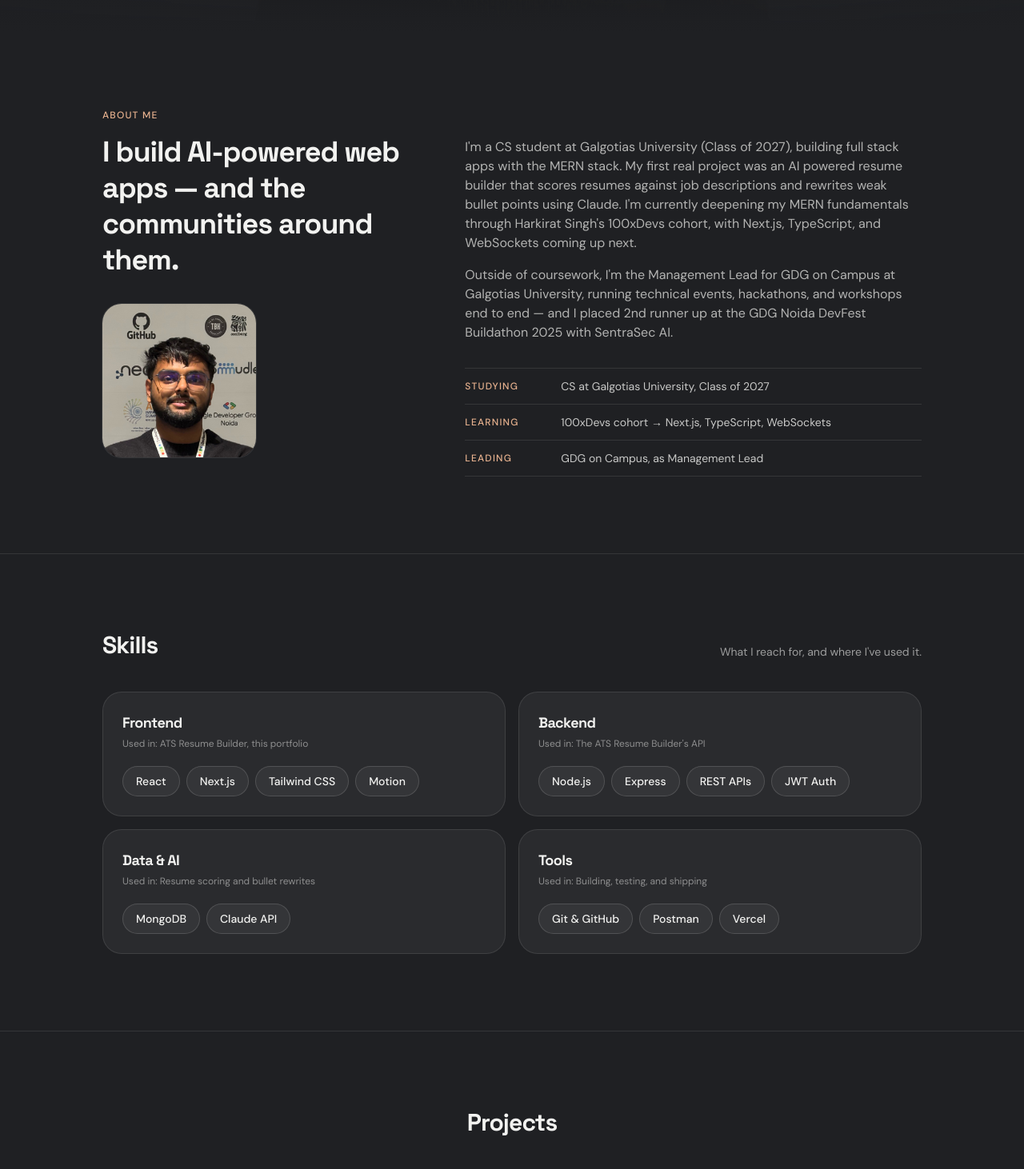
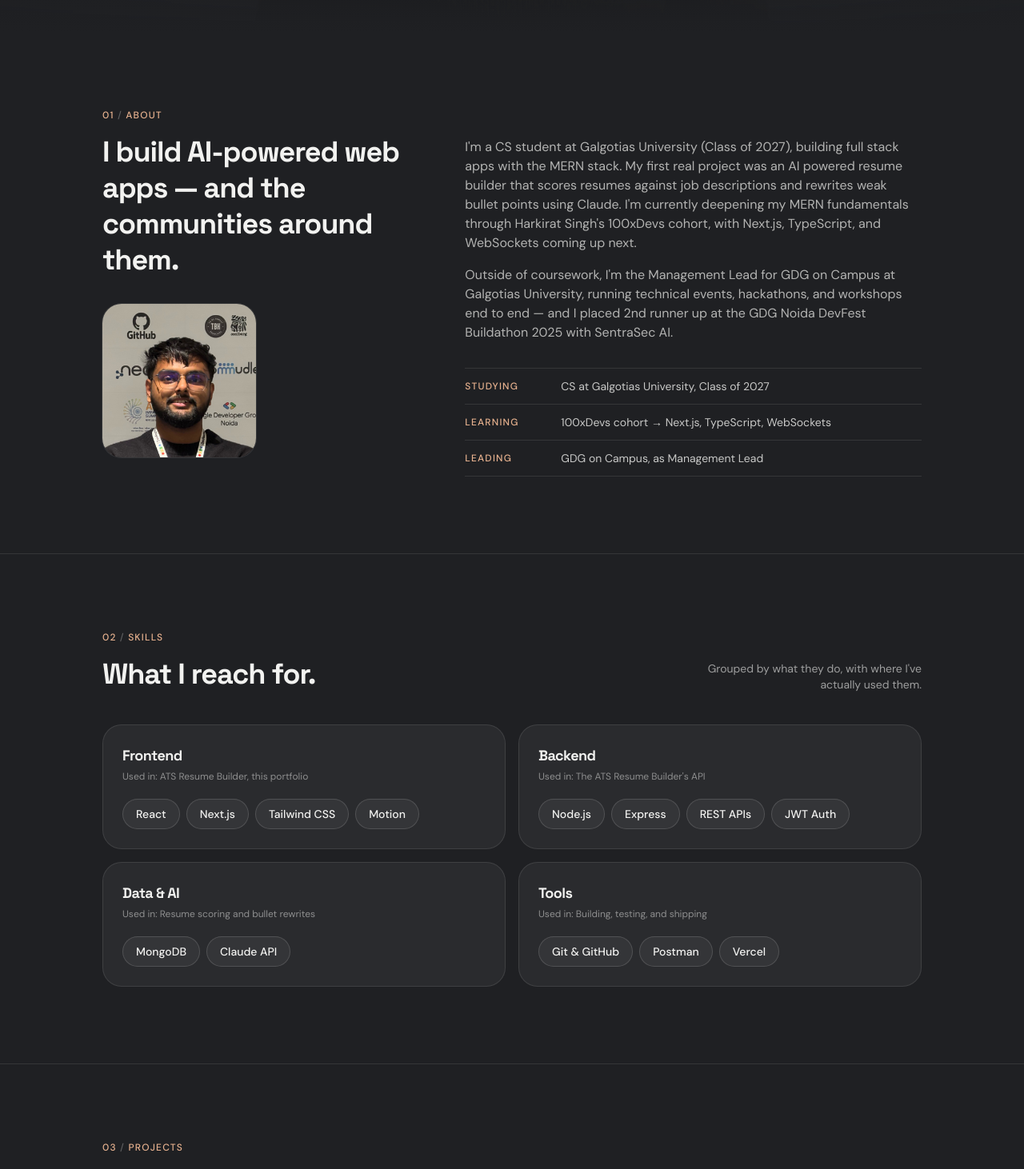
Before and after one commit to priyanshu4849/portfolio-website, a Next.js app: page / in a window 1280 px wide. Shown: the part 760-2222 px from the top of the page at 80% size. Built offline with nearby package versions, Linux system fonts and the light colour scheme; grey boxes are pictures that could not be loaded.

Commit message:
Unify section headings with a shared numbered SectionHeading component

```diff
--- a/components/About.jsx
+++ b/components/About.jsx
@@ -2,6 +2,7 @@
 
 import Image from "next/image";
 import { motion } from "motion/react";
+import SectionHeading from "./SectionHeading";
 
 const rightNow = [
   { label: "Studying", value: "CS at Galgotias University, Class of 2027" },
@@ -19,17 +20,18 @@ export default function About() {
   return (
     <section id="about" className="border-b border-foreground/10 px-6 py-24">
       {/* Editorial split: a big statement + photo on the left, the details on
-          the right — a different shape from the centred sections around it */}
+          the right */}
       <div className="mx-auto grid max-w-5xl gap-10 lg:grid-cols-12 lg:gap-16">
         <motion.div
           {...fadeUp}
           transition={{ duration: 0.5, ease: "easeOut" }}
           className="lg:col-span-5"
         >
-          <p className="text-xs font-medium uppercase tracking-widest text-accent">About me</p>
-          <h2 className="mt-4 text-3xl font-bold leading-tight sm:text-4xl">
-            I build AI-powered web apps &mdash; and the communities around them.
-          </h2>
+          <SectionHeading
+            index="01"
+            label="About"
+            title="I build AI-powered web apps — and the communities around them."
+          />
           <div className="relative mt-8 aspect-square w-40 overflow-hidden rounded-3xl ring-1 ring-foreground/10 sm:w-48">
             <Image
               src="/profile.jpg"
--- a/components/Community.jsx
+++ b/components/Community.jsx
@@ -1,6 +1,7 @@
 "use client";
 
 import { motion } from "motion/react";
+import SectionHeading from "./SectionHeading";
 
 const stats = [
   { value: "~300", label: "participants at TechSprint, a 36-hour offline hackathon" },
@@ -28,19 +29,15 @@ const itemVariants = {
 export default function Community() {
   return (
     <section id="community" className="border-b border-foreground/10 px-6 py-24">
-      <div className="mx-auto max-w-4xl">
-        <motion.h2
-          initial={{ opacity: 0, y: 16 }}
-          whileInView={{ opacity: 1, y: 0 }}
-          viewport={{ once: true, amount: 0.6 }}
-          transition={{ duration: 0.4 }}
-          className="text-center text-3xl font-bold"
-        >
-          Community
-        </motion.h2>
+      <div className="mx-auto max-w-5xl">
+        <SectionHeading
+          index="04"
+          label="Community"
+          title="Running hackathons and workshops on campus."
+          subtitle="What I do outside of code — organising, coordinating, leading."
+        />
 
-        {/* Role header — left-aligned with an accent rule, unlike the centred
-            sections around it, so it reads like an entry on a timeline */}
+        {/* Role header with an accent rule, so it reads like an entry on a timeline */}
         <motion.div
           initial={{ opacity: 0, y: 24 }}
           whileInView={{ opacity: 1, y: 0 }}
--- a/components/Contact.jsx
+++ b/components/Contact.jsx
@@ -1,6 +1,7 @@
 "use client";
 
 import { motion } from "motion/react";
+import SectionHeading from "./SectionHeading";
 
 const links = [
   { label: "priyanshusaini4849@gmail.com", href: "mailto:priyanshusaini4849@gmail.com" },
@@ -20,56 +21,56 @@ const item = {
 
 export default function Contact() {
   return (
-    <section id="contact" className="flex min-h-[70vh] flex-col items-center justify-center px-6 py-24 text-center">
+    <section id="contact" className="px-6 pt-24 pb-12">
+      <div className="mx-auto max-w-5xl">
+        <SectionHeading
+          index="05"
+          label="Contact"
+          title="Let's build something."
+          subtitle="Open to internships and interesting problems. Reach out, or just say hi."
+        />
+
         <motion.div
           variants={container}
           initial="hidden"
           whileInView="show"
-        viewport={{ once: true, amount: 0.6 }}
+          viewport={{ once: true, amount: 0.5 }}
+          className="mt-10 flex flex-col gap-3 sm:flex-row sm:flex-wrap"
         >
-        <motion.h2 variants={item} className="text-3xl font-bold sm:text-4xl">
-          Let&apos;s build something.
-        </motion.h2>
-        <motion.p variants={item} className="mx-auto mt-4 max-w-sm text-foreground/70">
-          Open to internships and interesting problems. Reach out, or just say hi.
-        </motion.p>
-
-        <motion.div variants={item} className="mt-8 flex flex-col items-center gap-3 sm:flex-row sm:justify-center">
+          {/* The resume leads, since it's the one thing most recruiters want */}
+          <motion.a
+            variants={item}
+            href="/Priyanshu_Saini_Resume.pdf"
+            download
+            className="rounded-full bg-accent px-5 py-2.5 text-center text-sm font-medium text-background transition-opacity hover:opacity-85"
+          >
+            Download my resume (PDF)
+          </motion.a>
           {links.map((link) => (
-            <a
+            <motion.a
               key={link.href}
+              variants={item}
               href={link.href}
               target={link.href.startsWith("http") ? "_blank" : undefined}
               rel={link.href.startsWith("http") ? "noopener noreferrer" : undefined}
-              className="w-full max-w-xs rounded-full border border-foreground/15 bg-foreground/5 px-5 py-2.5 text-sm font-medium transition-colors hover:bg-foreground/10 sm:w-auto sm:max-w-none"
+              className="rounded-full border border-foreground/15 bg-foreground/5 px-5 py-2.5 text-center text-sm font-medium transition-colors hover:bg-foreground/10"
             >
               {link.label}
-            </a>
+            </motion.a>
           ))}
         </motion.div>
 
-        <motion.div variants={item} className="mt-6">
-          <a
-            href="/Priyanshu_Saini_Resume.pdf"
-            download
-            className="inline-block rounded-full bg-accent px-6 py-3 text-sm font-medium text-background transition-opacity hover:opacity-85"
-          >
-            Download my resume (PDF)
-          </a>
-        </motion.div>
-      </motion.div>
-
-      <motion.p
+        <motion.footer
           initial={{ opacity: 0 }}
           whileInView={{ opacity: 1 }}
           viewport={{ once: true }}
           transition={{ delay: 0.5, duration: 0.5 }}
-        className="mt-16 text-xs leading-relaxed text-foreground/40"
+          className="mt-24 flex flex-col gap-2 border-t border-foreground/10 pt-6 text-xs leading-relaxed text-foreground/40 sm:flex-row sm:justify-between"
         >
-        Built with Next.js, Tailwind CSS, and Motion.
-        <br />
-        The 3D me in the hero was generated and animated with Google Flow.
-      </motion.p>
+          <p>Built with Next.js, Tailwind CSS, and Motion.</p>
+          <p>The 3D me in the hero was generated and animated with Google Flow.</p>
+        </motion.footer>
+      </div>
     </section>
   );
 }
--- a/components/Projects.jsx
+++ b/components/Projects.jsx
@@ -2,6 +2,7 @@
 
 import Image from "next/image";
 import { motion } from "motion/react";
+import SectionHeading from "./SectionHeading";
 
 // Each card is rendered from this list — adding a project means adding an
 // object here, not copying JSX. Optional fields (`award`, `role`) only render
@@ -44,17 +45,16 @@ const itemVariants = {
 export default function Projects() {
   return (
     <section id="projects" className="border-b border-foreground/10 px-6 py-24">
-      <motion.h2
-        initial={{ opacity: 0, y: 16 }}
-        whileInView={{ opacity: 1, y: 0 }}
-        viewport={{ once: true, amount: 0.6 }}
-        transition={{ duration: 0.4 }}
-        className="text-center text-3xl font-bold"
-      >
-        Projects
-      </motion.h2>
+      <div className="mx-auto max-w-5xl">
+        <SectionHeading
+          index="03"
+          label="Projects"
+          title="Things I've built and shipped."
+          subtitle="Both are live — click through and try them."
+        />
+      </div>
 
-      <div className="mx-auto mt-10 flex max-w-4xl flex-col gap-10">
+      <div className="mx-auto mt-10 flex max-w-5xl flex-col gap-10">
         {projects.map((project, i) => (
           <motion.article
             key={project.title}
--- /dev/null
+++ b/components/SectionHeading.jsx
@@ -0,0 +1,26 @@
+"use client";
+
+import { motion } from "motion/react";
+
+// One heading style for every section: a small numbered peach label, the
+// heading itself, and an optional subtitle that sits on the right on wider
+// screens. Keeping it in one component means the sections can't drift apart.
+export default function SectionHeading({ index, label, title, subtitle }) {
+  return (
+    <motion.div
+      initial={{ opacity: 0, y: 16 }}
+      whileInView={{ opacity: 1, y: 0 }}
+      viewport={{ once: true, amount: 0.6 }}
+      transition={{ duration: 0.4, ease: "easeOut" }}
+      className="flex flex-col gap-3 sm:flex-row sm:items-end sm:justify-between sm:gap-8"
+    >
+      <div>
+        <p className="text-xs font-medium uppercase tracking-widest text-accent">
+          {index} <span className="text-foreground/30">/</span> {label}
+        </p>
+        <h2 className="mt-4 max-w-xl text-3xl font-bold leading-tight sm:text-4xl">{title}</h2>
+      </div>
+      {subtitle && <p className="max-w-xs text-sm text-foreground/60 sm:text-right">{subtitle}</p>}
+    </motion.div>
+  );
+}
--- a/components/Skills.jsx
+++ b/components/Skills.jsx
@@ -1,6 +1,7 @@
 "use client";
 
 import { motion } from "motion/react";
+import SectionHeading from "./SectionHeading";
 
 // Grouped by what each set of tools does, with where I've actually used it —
 // more useful to a reader than a flat list of logos.
@@ -41,18 +42,12 @@ export default function Skills() {
   return (
     <section id="skills" className="border-b border-foreground/10 px-6 py-24">
       <div className="mx-auto max-w-5xl">
-        {/* Left-aligned header with a subtitle on the right, instead of the
-            centred heading used elsewhere */}
-        <motion.div
-          initial={{ opacity: 0, y: 16 }}
-          whileInView={{ opacity: 1, y: 0 }}
-          viewport={{ once: true, amount: 0.6 }}
-          transition={{ duration: 0.4 }}
-          className="flex flex-col gap-2 sm:flex-row sm:items-end sm:justify-between"
-        >
-          <h2 className="text-3xl font-bold">Skills</h2>
-          <p className="text-sm text-foreground/60">What I reach for, and where I&apos;ve used it.</p>
-        </motion.div>
+        <SectionHeading
+          index="02"
+          label="Skills"
+          title="What I reach for."
+          subtitle="Grouped by what they do, with where I've actually used them."
+        />
 
         <motion.ul
           variants={gridVariants}
```
Lines whose indentation alone changed are shown as unchanged.
